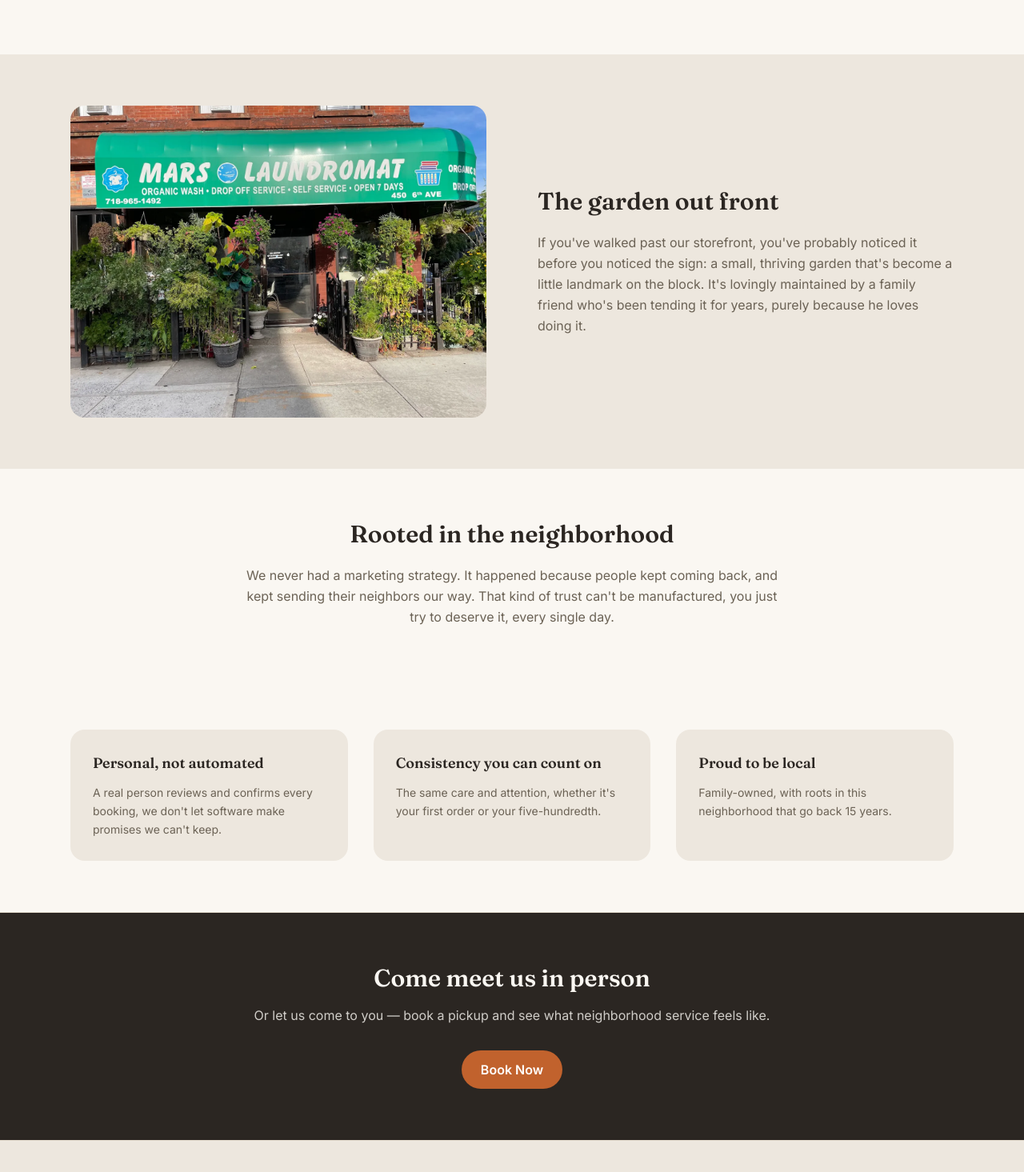
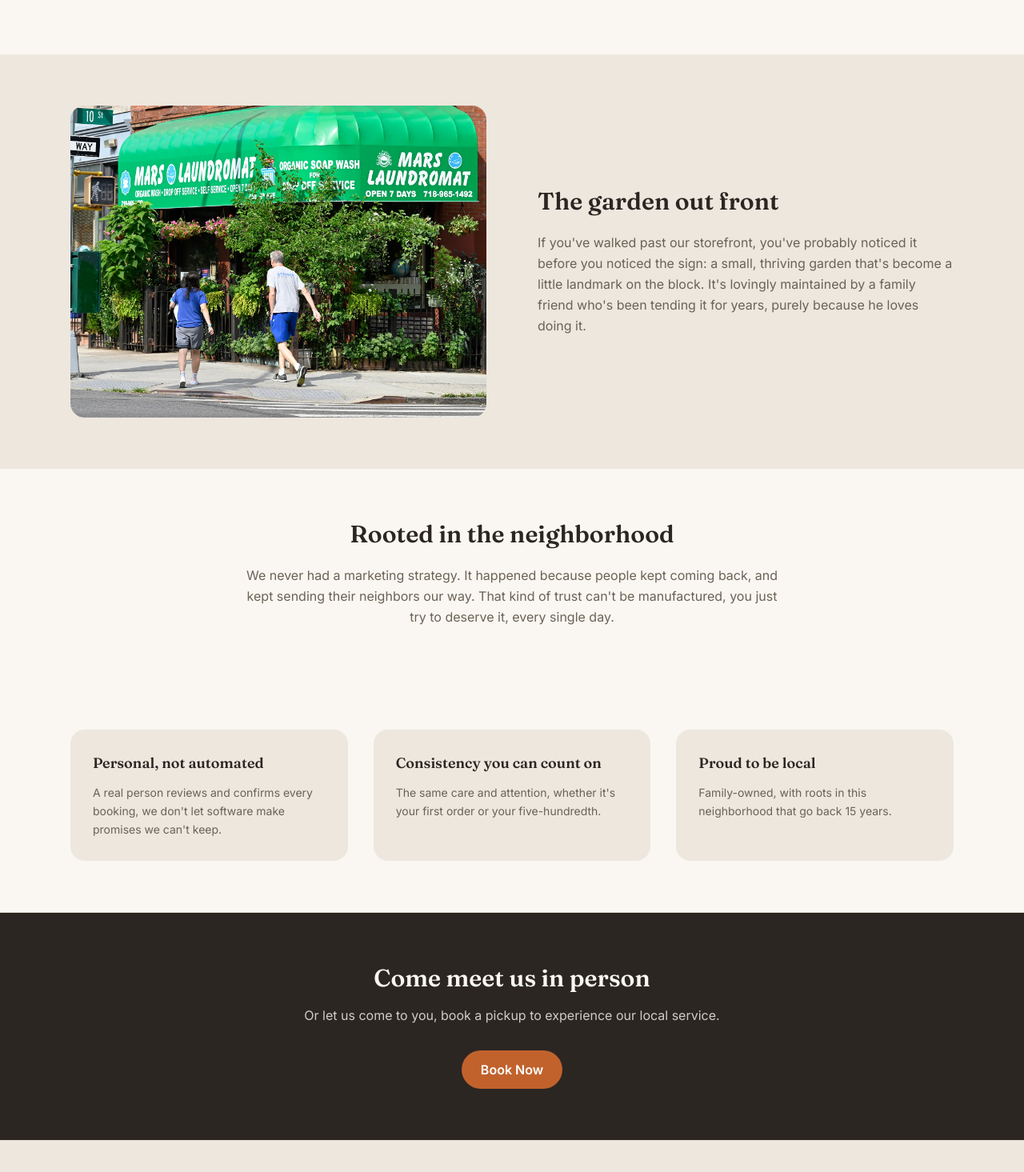
Before and after one commit to tli123-debug/mars-laundromat-website, a Next.js app: page /about in a window 1280 px wide. Shown: the part 985-2450 px from the top of the page at 80% size. Built offline with nearby package versions, Linux system fonts and the light colour scheme; no server answers.

Commit message:
Update About page CTA copy and swap in a dedicated garden photo
Gives the About page its own garden image instead of reusing the
homepage's, so the two can be edited independently.

```diff
--- a/src/app/(site)/about/page.tsx
+++ b/src/app/(site)/about/page.tsx
@@ -53,8 +53,8 @@
         <div className="mx-auto grid max-w-6xl gap-10 px-6 md:grid-cols-2 md:items-center md:gap-16">
           <div className="relative aspect-[4/3] overflow-hidden rounded-2xl">
             <Image
-              src={images.gardenExterior.src}
-              alt={images.gardenExterior.alt}
+              src={images.aboutGarden.src}
+              alt={images.aboutGarden.alt}
               fill
               sizes="(min-width: 768px) 40vw, 100vw"
               className="object-cover"
@@ -101,7 +101,7 @@
             Come meet us in person
           </h2>
           <p className="mt-4 text-base text-background/80">
-            Or let us come to you — book a pickup and see what neighborhood service feels like.
+            Or let us come to you, book a pickup to experience our local service.
           </p>
           <div className="mt-8 flex justify-center">
             <Link
--- a/src/content/images.ts
+++ b/src/content/images.ts
@@ -23,6 +23,10 @@
     src: "/images/garden-exterior.webp",
     alt: "The garden maintained outside Mars Laundromat, tended by a family friend",
   },
+  aboutGarden: {
+    src: "/images/about-garden.webp",
+    alt: "The green awning and garden outside Mars Laundromat, seen from the sidewalk",
+  },
   familyOwners: {
     src: "/images/family-owners.jpg",
     alt: "The family who owns and runs Mars Laundromat",
```
Also changed, not shown: public/images/about-garden.webp (added).
